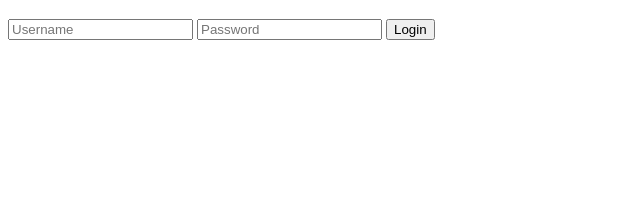
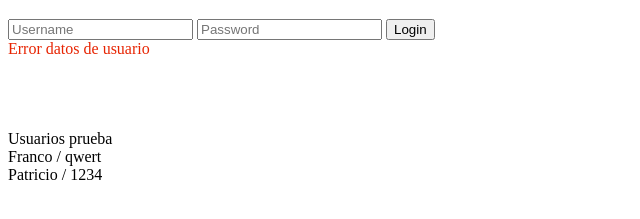
Before and after one commit to MarcuzziFranco/js-courses-manager, a plain HTML site: page index.html in a window 1280 px wide. Both pictures are taken after a click on the input "Login". Shown: the part 61-280 px from the top of the page, without its empty margins (0-640 px from the left). Drawn offline with Linux system fonts and the light colour scheme.

Commit message:
agregado error datos usuario

```diff
--- a/index.html
+++ b/index.html
@@ -24,7 +24,15 @@
         required="required"
       />
       <input type="submit" id="btn_login" value="Login" />
+      <div id="error-login">Error datos de usuario</div>
     </div>
+    <br />
+    <br />
+    <br />
+    <br />
+    <div>Usuarios prueba</div>
+    <div>Franco / qwert</div>
+    <div>Patricio / 1234</div>
 
     <script type="module" src="js/main.js"></script>
   </body>
--- a/js/main.js
+++ b/js/main.js
@@ -4,6 +4,9 @@ import { typeUser } from "./MOCK/users.js";
 let $input_name = document.getElementById("userName");
 let $input_password = document.getElementById("userPassword");
 let $btn_login = document.getElementById("btn_login");
+let $error_login = document.getElementById("error-login");
+
+SetViewErrorLogin(false);
 
 $btn_login.addEventListener("click", (event) => {
   LoginUser();
@@ -25,5 +28,12 @@ function LoginUser() {
     else {
       window.location.href = "Pages/StudenCourses.html";
     }
+  } else {
+    SetViewErrorLogin(true);
   }
 }
+function SetViewErrorLogin(show) {
+  show
+    ? ($error_login.style.display = "block")
+    : ($error_login.style.display = "none");
+}
--- a/js/serviceLogin.js
+++ b/js/serviceLogin.js
@@ -16,13 +16,13 @@ export const checkCredentialUser = (username, password) => {
     saveUserDataLocalStorage(userLogin);
     return userLogin.typeUser;
   }
-  alert("Error en los datos del usuario");
+
   return null;
 };
 
 export const logout = () => {
   window.localStorage.removeItem(USER_NAME);
   window.localStorage.removeItem(USER_LAST_NAME);
-  window.localStorage.removeItem(USER_TYPE);
+  window.localStorage.removeItem(USER_NAME);
   window.location.href = "http://127.0.0.1:5500/";
 };
--- a/style.css
+++ b/style.css
@@ -31,3 +31,7 @@ td {
   font-weight: bold;
   font-size: 30px;
 }
+
+#error-login {
+  color: rgb(231, 36, 2);
+}
```
